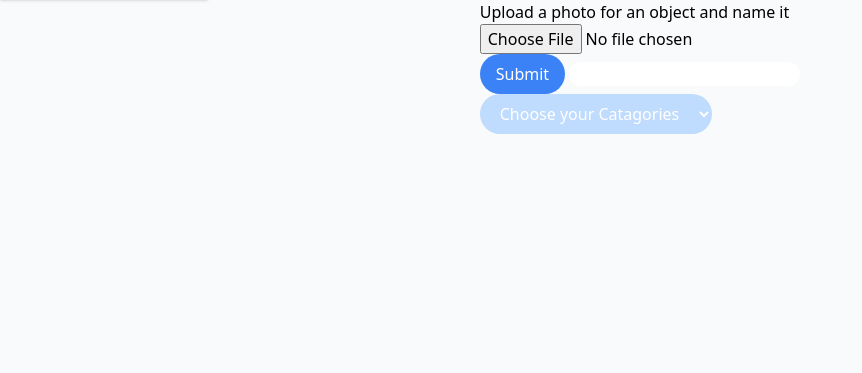
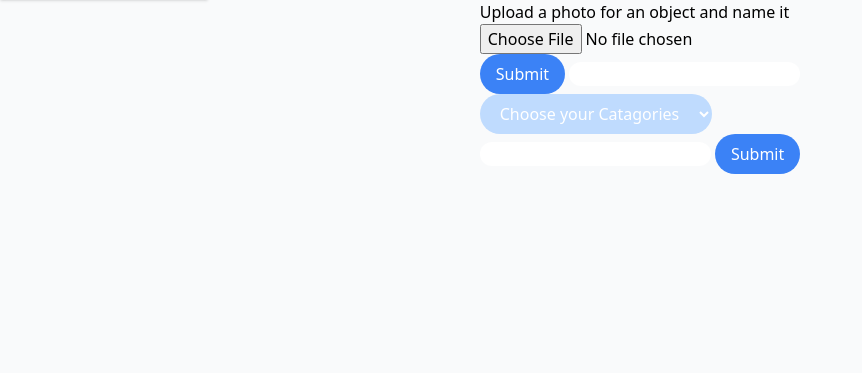
Before and after one commit to sjk7876/brickhack11, a Django app: page /caretaker/ in a window 1280 px wide. Shown: the part 128-501 px from the top of the page, without its empty margins (0-862 px from the left). Run offline with Django 5.2, Linux system fonts and the light colour scheme; some libraries are stand-ins or nearby versions.

Commit message:
added textfield

```diff
--- a/core/templates/caretaker/caretakerHome.html
+++ b/core/templates/caretaker/caretakerHome.html
@@ -16,7 +16,9 @@
       </select>
     </form>
     <form action="{% url 'core:caretaker-newCat' %}" method="post" enctype="multipart/form-data">
-
+      {% csrf_token %}
+      <input type="text" id="newObject" name="newObject" class="rounded-full">
+      <button class="bg-blue-500 text-white rounded-full py-2 px-4 hover:bg-blue-600 focus:outline-none focus:ring-2 focus:ring-blue-400" type="submit">Submit</button>
     </form>
   </div>
 </section>
--- a/core/urls.py
+++ b/core/urls.py
@@ -9,6 +9,7 @@ urlpatterns = [
     path("patient/", patient_view.render_nodes, name="patient-dashboard"),
     path("caretaker/", caregiver_view.home, name="caretaker-dashboard"),
     path("caretaker/upload/",caregiver_view.upload, name="caretaker-upload"),
+    path('caretaker/newCat/', caregiver_view.newCat, name='caretaker-newCat')
 ]
 
 if settings.DEBUG:
```
